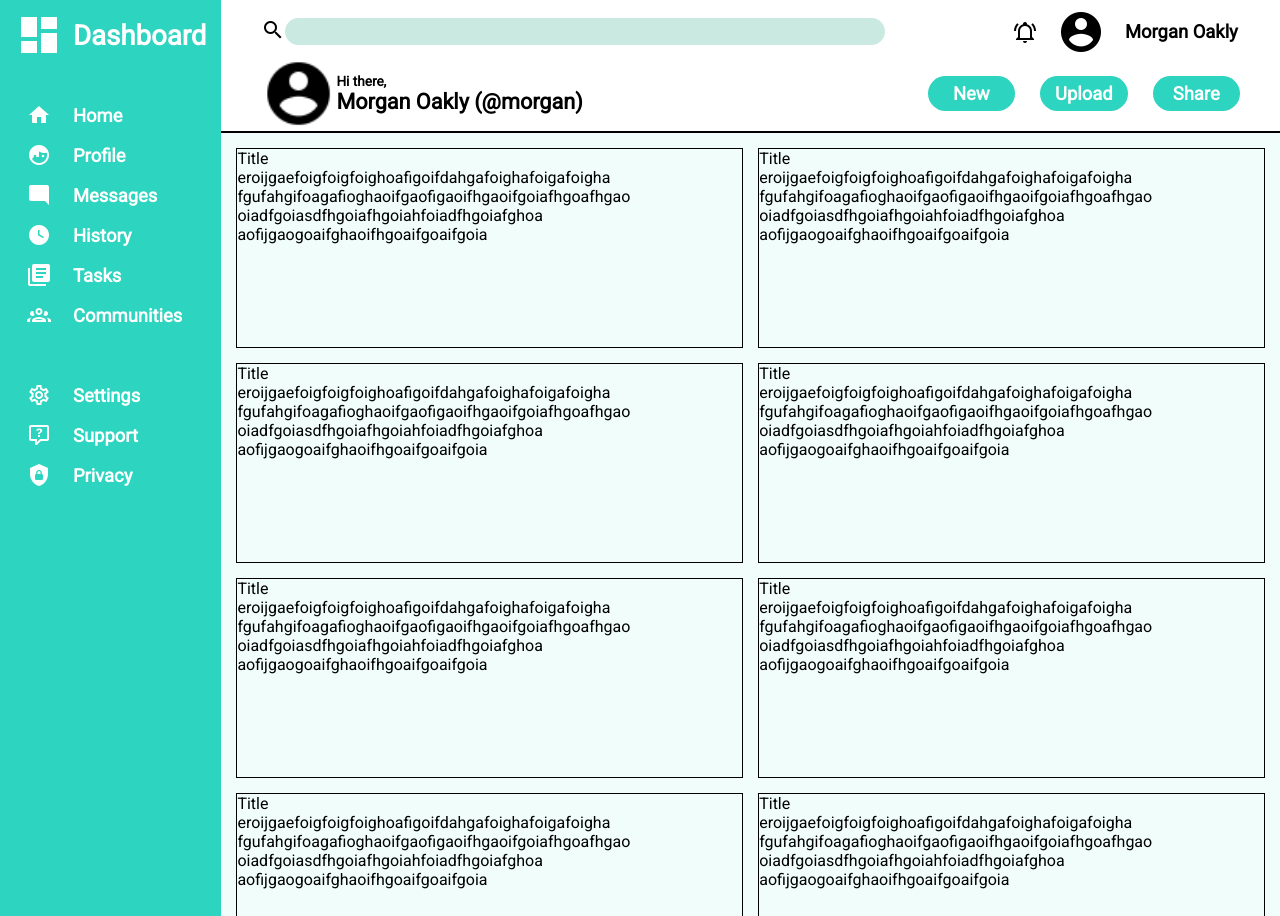
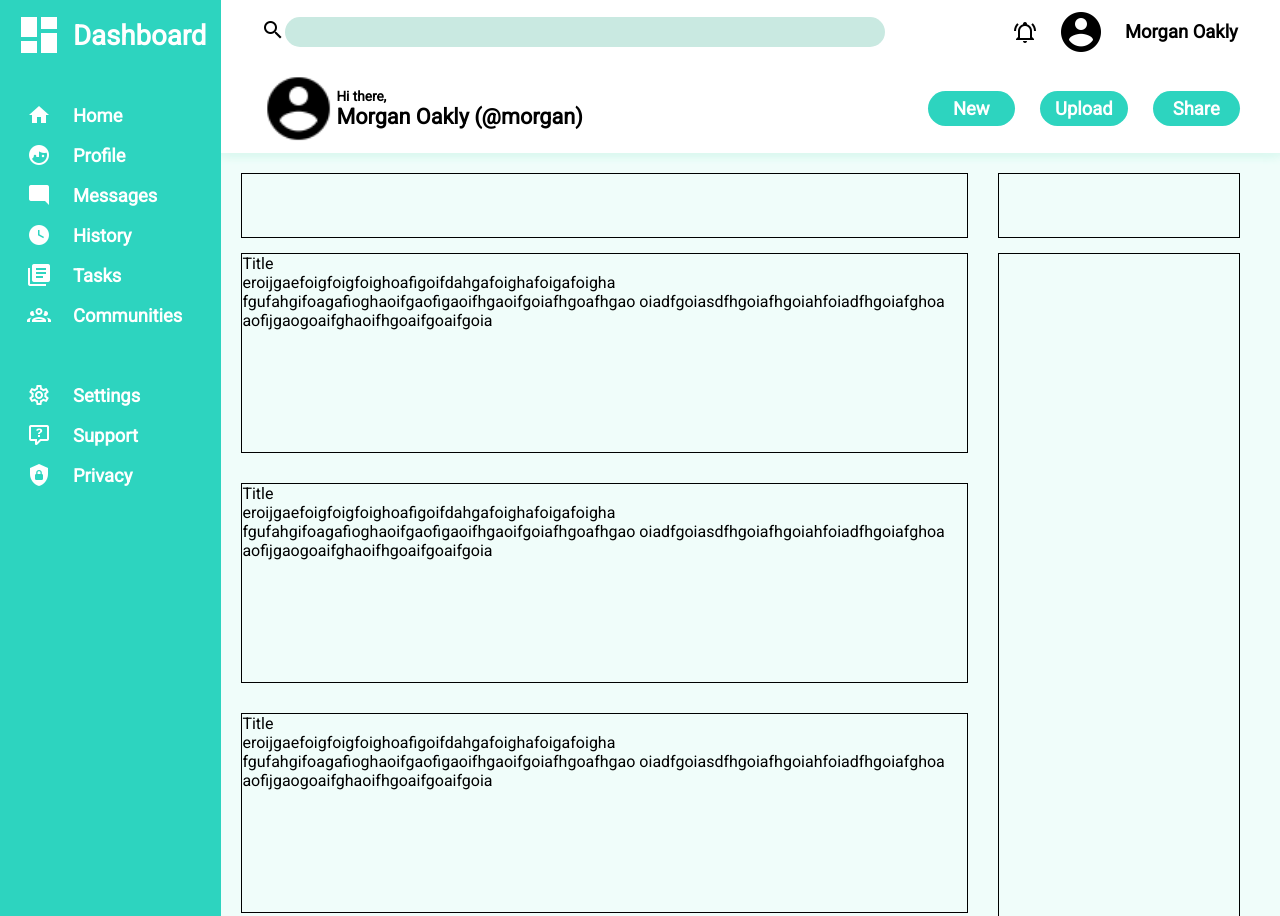
Before and after one commit to character-ignotus/Project--Admin_Dashboard, a plain HTML site: page index.html in a window 1280 px wide. Shown: the top 916 px of the page. Drawn offline with Linux system fonts and the light colour scheme.

Commit message:
Add layout to main-content section

```diff
--- a/index.html
+++ b/index.html
@@ -67,6 +67,8 @@
     </div>
 
     <div class="main-content">
+        <div class="projects-title"></div>
+        <div class="projects-section">
             <div class="card">
                 <p>Title</p>
                 <p>eroijgaefoigfoigfoighoafigoifdahgafoighafoigafoigha
@@ -141,5 +143,10 @@
                 </p>
             </div>
         </div>
+        <div class="announcments-title"></div>
+        <div class="announcments-card"></div>
+        <div class="trending-title"></div>
+        <div class="trending-card"></div>
+    </div>
 </body>
 </html>
--- a/style.css
+++ b/style.css
@@ -13,11 +13,6 @@ body {
     grid-template-columns: 1fr 5fr;
 }
 
-.main-content {
-    border-top: 2px solid black;
-    border-bottom: 2px solid black;
-}
-
 .sidebar {
     grid-column: 1;
     grid-row: 1 / 3;
@@ -26,6 +21,11 @@ body {
     padding: 15px;
     background-color: #2dd4bf;
     color: white;
+    z-index: 2;
+
+
+    /* position: relative;
+    min-width: 230px; */
 }
 
 .icons {
@@ -34,6 +34,8 @@ body {
     justify-content: center;
     justify-items: center;
     align-items: center;
+
+    /* position: fixed; */
 }
 
 .text {
@@ -43,12 +45,17 @@ body {
     font-weight: 600;
     align-items: center;
     padding-left: 10px;
+
+    /* position: fixed;
+    left: 62.5px;  */
 }
 
 .header {
     grid-column: 2 / 3;
     grid-row: 1;
     padding: 7.5px 40px 0 40px;
+    z-index: 1;
+    box-shadow: -5px 4px 8px #ddf9f1, 5px 4px 8px #ddf9f1;
 }
 
 .header-top {
@@ -56,11 +63,10 @@ body {
     gap: 0 20px;
     grid-template-columns: 5fr 1fr;
     justify-content: space-between;
+    padding-bottom: 15px;
 }
 
 .search-section {
-    /* border: 1px solid red; */
-
     grid-column: 1 / 2;
     display: grid;
     grid-template-columns: 1fr 30fr;
@@ -72,9 +78,10 @@ input[type='search'] {
     border: 0px;
     background-color: #c9e9e1;
     border-radius: 15px;
-    height: 26.19px;
+    height: 30px;
     padding: 0 12px;
-    font-weight: 600;
+    font-size: 1rem;
+    font-weight: 500;
     width: min(100%, 600px);
 }
 
@@ -104,6 +111,7 @@ input[type='search']:focus {
     grid-template-columns: 4fr 1fr;
     justify-content: space-between;
     align-content: center;
+    padding-bottom: 7.5px;
 }
 
 .profile-section {
@@ -158,10 +166,56 @@ input[type='search']:focus {
     grid-row: 2 / 3;
     background-color: #f0fdfa;
 
-    padding: 15px;
+    padding: 20px 40px 20px 20px;
     display: grid;
-    gap: 15px;
+    column-gap: 30px;
+    row-gap: 15px;
+    grid-template-columns: 3fr 1fr;
+    grid-template-rows: 1fr 15fr 1fr 15fr;
+}
+
+.projects-title {
+    border: 1px solid black;
+
+    grid-column: 1 / 2;
+    grid-row: 1 / 2;
+}
+
+.projects-section {
+    grid-column: 1 / 2;
+    grid-row: 2 / 5;
+
+    display: grid;
+    gap: 30px;
     grid-template-columns: repeat(auto-fit, minmax(400px, 1fr));
+}
+
+.announcments-title {
+    border: 1px solid black;
+
+    grid-column: 2 / 3;
+    grid-row: 1 / 2;
+}
+
+.announcments-card {
+    border: 1px solid black;
+
+    grid-column: 2 / 3;
+    grid-row: 2 / 3;
+}
+
+.trending-title {
+    border: 1px solid black;
+
+    grid-column: 2 / 3;
+    grid-row: 3 / 4;
+}
+
+.trending-card {
+    border: 1px solid black;
+
+    grid-column: 2 / 3;
+    grid-row: 4 / 5;
 }
 
 .card {
```
Lines whose indentation alone changed are shown as unchanged.
